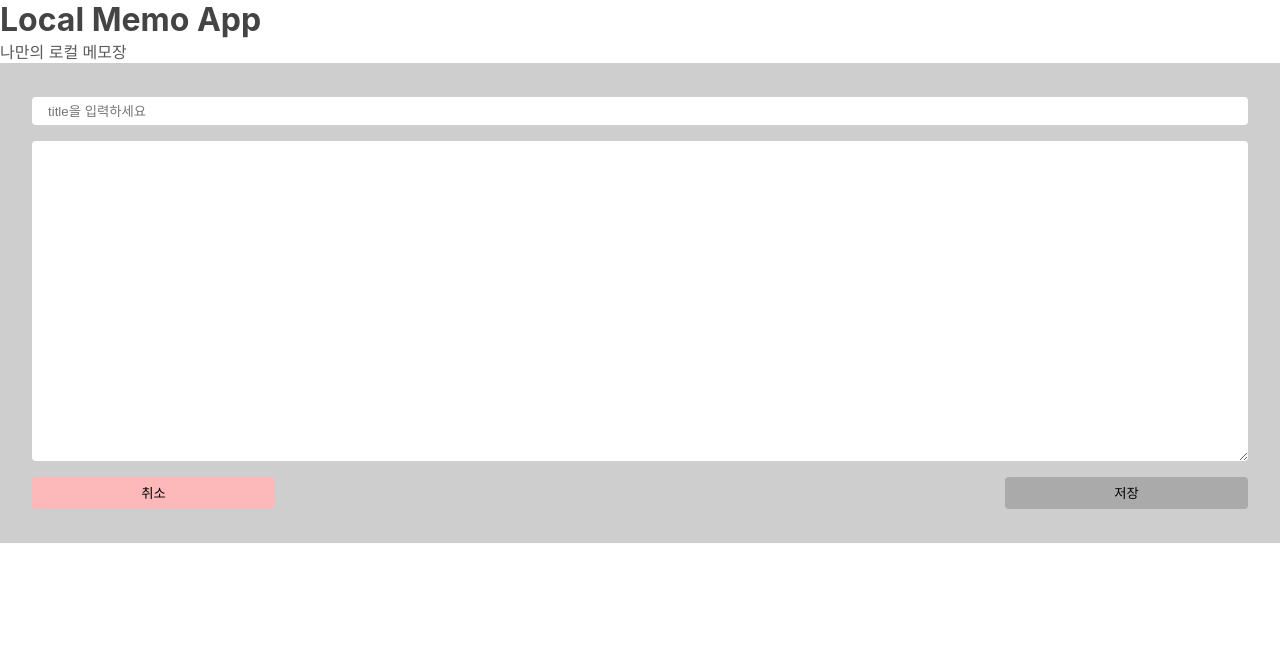
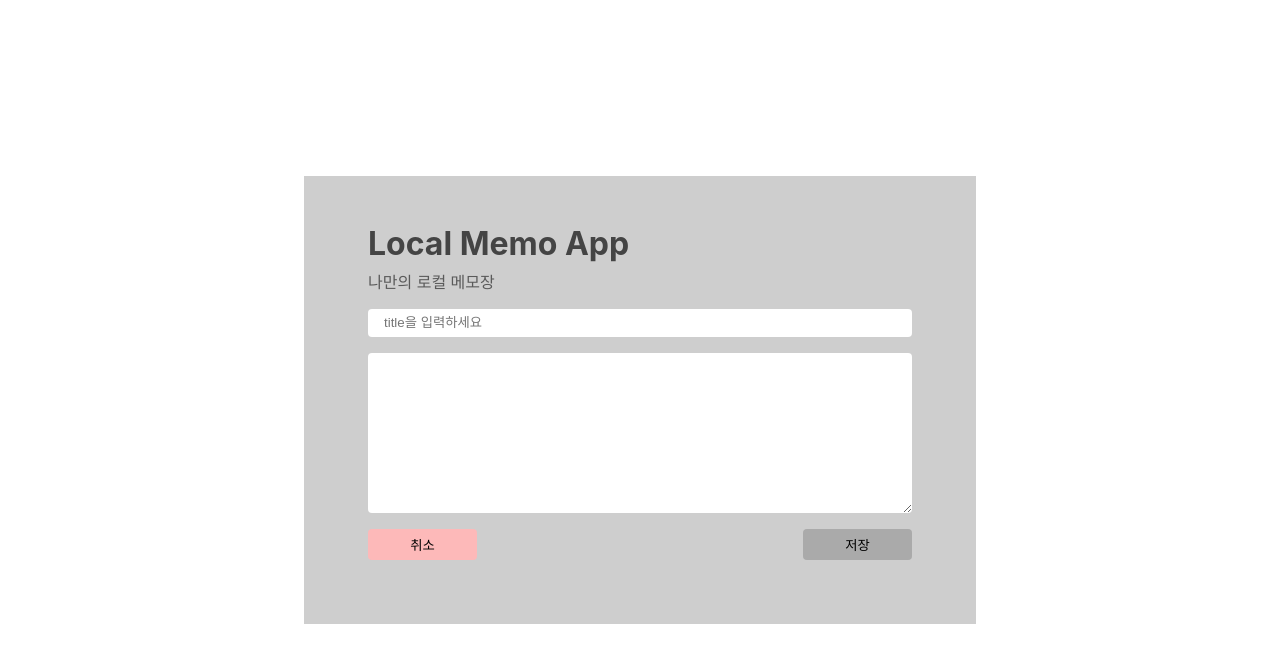
Before and after one commit to upship-kim/Project_localMemo, a React (Create React App) app: page / in a window 1280 px wide. Shown: the top 662 px of the page. Built offline with nearby package versions, Linux system fonts and the light colour scheme.

Commit message:
writePage 완성

```diff
--- a/src/App.tsx
+++ b/src/App.tsx
@@ -1,20 +1,15 @@
-import React, { useEffect, useState } from 'react';
+import React, { useEffect } from 'react';
 import './App.css';
-import Header from './components/organisms/Header';
-import Contents from './components/organisms/Contents';
-import WriteTemp from './components/templates/WriteTemp';
+import WritePage from './pages/WritePage';
 
 function App() {
-    const hello: string = 'hello';
-    const [state, setState] = useState('');
     useEffect(() => {
         console.log('re-rendering');
     }, []);
 
     return (
         <div>
-            <Header />
-            <WriteTemp />
+            <WritePage />
         </div>
     );
 }
--- a/src/components/atoms/TextBox.tsx
+++ b/src/components/atoms/TextBox.tsx
@@ -15,5 +15,5 @@ const Style = styled.textarea`
     border-radius: 4px;
     border: none;
     padding: 0.4rem 1rem;
-    height: 40vh;
+    height: 20vh;
 `;
--- a/src/components/atoms/TitleText.tsx
+++ b/src/components/atoms/TitleText.tsx
@@ -10,4 +10,5 @@ export default TitleText;
 
 const Style = styled.h1`
     color: #444444;
+    margin-bottom: 0.4rem;
 `;
--- a/src/components/organisms/Header.tsx
+++ b/src/components/organisms/Header.tsx
@@ -17,4 +17,6 @@ export default Header;
 const Container = styled.div`
     display: flex;
     flex-direction: column;
+    margin-top: 1rem;
+    margin-bottom: 1rem;
 `;
--- a/src/components/templates/WriteTemp.tsx
+++ b/src/components/templates/WriteTemp.tsx
@@ -1,10 +1,12 @@
 import React from 'react';
 import styled from 'styled-components';
 import Contents from '../organisms/Contents';
+import Header from '../organisms/Header';
 
 const WriteTemp = () => {
     return (
         <Style>
+            <Header />
             <Contents />
         </Style>
     );
@@ -18,7 +20,5 @@ const Style = styled.div`
     justify-content: center;
     width: 100%;
     align-items: flex-start;
-    height: 60vh;
-    background: #cecece;
-    padding: 2rem;
+    padding: 0 2rem 2rem 2rem;
 `;
--- /dev/null
+++ b/src/pages/WritePage.tsx
@@ -0,0 +1,29 @@
+import React from 'react';
+import styled from 'styled-components';
+import WriteTemp from '../components/templates/WriteTemp';
+
+const WritePage = () => {
+    return (
+        <Container>
+            <Style>
+                <WriteTemp />
+            </Style>
+        </Container>
+    );
+};
+
+export default WritePage;
+const Container = styled.div`
+    padding: 5rem;
+    width: 100%;
+    height: 100vh;
+    display: flex;
+    justify-content: center;
+    align-items: center;
+`;
+const Style = styled.div`
+    background: #cecece;
+    width: 60%;
+    height: auto;
+    padding: 2rem;
+`;
```
